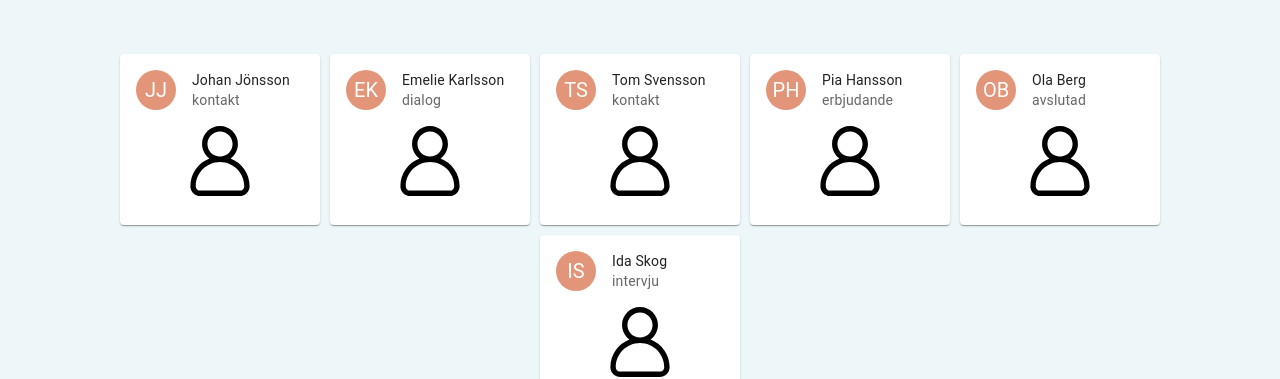
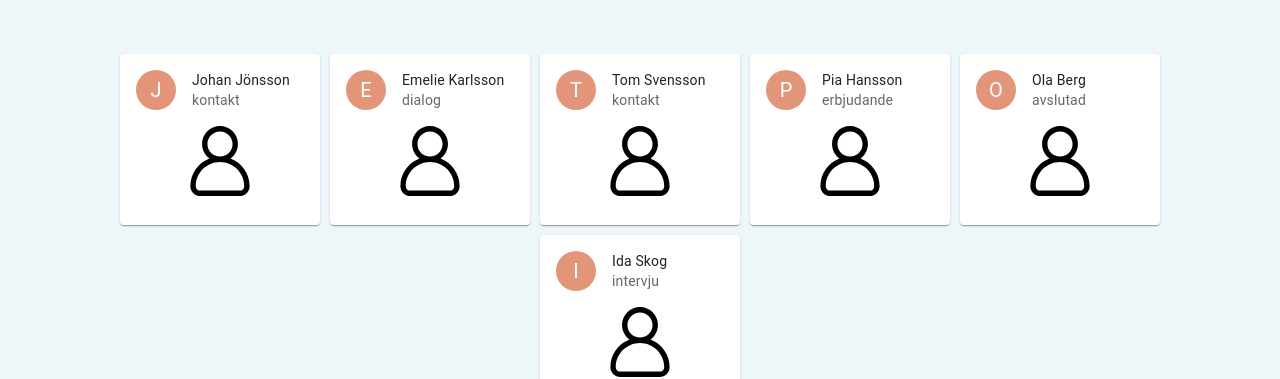
Before and after one commit to WilliamNordqvist/candidates, a React (Create React App) app: page / in a window 1280 px wide. Shown: the part 138-517 px from the top of the page. Built offline with nearby package versions, Linux system fonts and the light colour scheme.

Commit message:
fixed bugg in card

```diff
--- a/src/components/card/card.tsx
+++ b/src/components/card/card.tsx
@@ -18,10 +18,12 @@ const Circle = styled(Avatar)`
 `;
 
 export const Card: React.FC<TCandidate> = ({ name, stage }) => {
+
   const [firstName, lastName] = name.split(" ")
+  const initials = firstName[0] || '' + lastName[0] || ''
   return (
     <StyledCard>
-      <CardHeader avatar={<Circle>{firstName[0]+lastName[0]}</Circle>} title={name} subheader={stage} />
+      <CardHeader avatar={<Circle>{initials}</Circle>} title={name} subheader={stage} />
       <Box textAlign={"center"} m="auto" mb={0} width="35%">
         <AvatarProfile />
       </Box>
```
